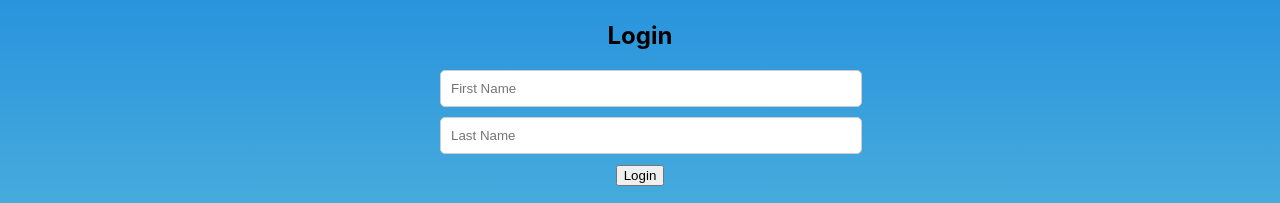
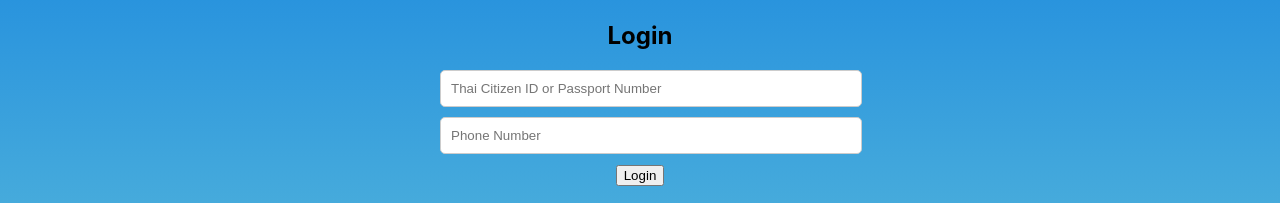
Before and after one commit to akarat27/DQ-REGIST-FORM, a React (Create React App) app: page / in a window 1280 px wide. Shown: the part 295-498 px from the top of the page. Built offline with nearby package versions, Linux system fonts and the light colour scheme.

Commit message:
Login with cardID and tel

```diff
--- a/src/LoginPage.js
+++ b/src/LoginPage.js
@@ -8,8 +8,8 @@ function LoginPage() {
     const [showMessage, setShowMessage] = useState('');
     const navigate = useNavigate(); // Create a history object for navigation
     const [formData, setFormData] = useState({
-        firstName: '',
-        lastName: '',
+        cardID: '',
+        tel: '',
       });
 
       const [loginMessage, setLoginMessage] = useState('');
@@ -18,7 +18,7 @@ function LoginPage() {
       const handleLogin = async (e) => {
         e.preventDefault();
         try {
-          const response = await fetch('https://dq-data-api-tpdx.vercel.app/login', {
+          const response = await fetch('https://dq-data-api-tpdx.vercel.app/login2', {
             method: 'POST',
             headers: {
               'Content-Type': 'application/json',
@@ -65,26 +65,26 @@ function LoginPage() {
             {/* <label htmlFor="firstName">First Name</label> */}
             <input
               type="text"
-              id="firstName"
-              name="firstName"
-              value={formData.firstName}
+              id="cardID"
+              name="cardID"
+              value={formData.cardID}
               onChange={(e) =>
-                setFormData({ ...formData, firstName: e.target.value })
+                setFormData({ ...formData, cardID: e.target.value })
               }
-              placeholder="First Name"
+              placeholder="Thai Citizen ID or Passport Number"
             />
           </div>
           <div className="form-group">
             {/* <label htmlFor="lastName">Last Name</label> */}
             <input
               type="text"
-              id="lastName"
-              name="lastName"
-              value={formData.lastName}
+              id="tel"
+              name="tel"
+              value={formData.tel}
               onChange={(e) =>
-                setFormData({ ...formData, lastName: e.target.value })
+                setFormData({ ...formData, tel: e.target.value })
               }
-              placeholder="Last Name"
+              placeholder="Phone Number"
             />
           </div>
           <button type="submit">Login</button>
```
